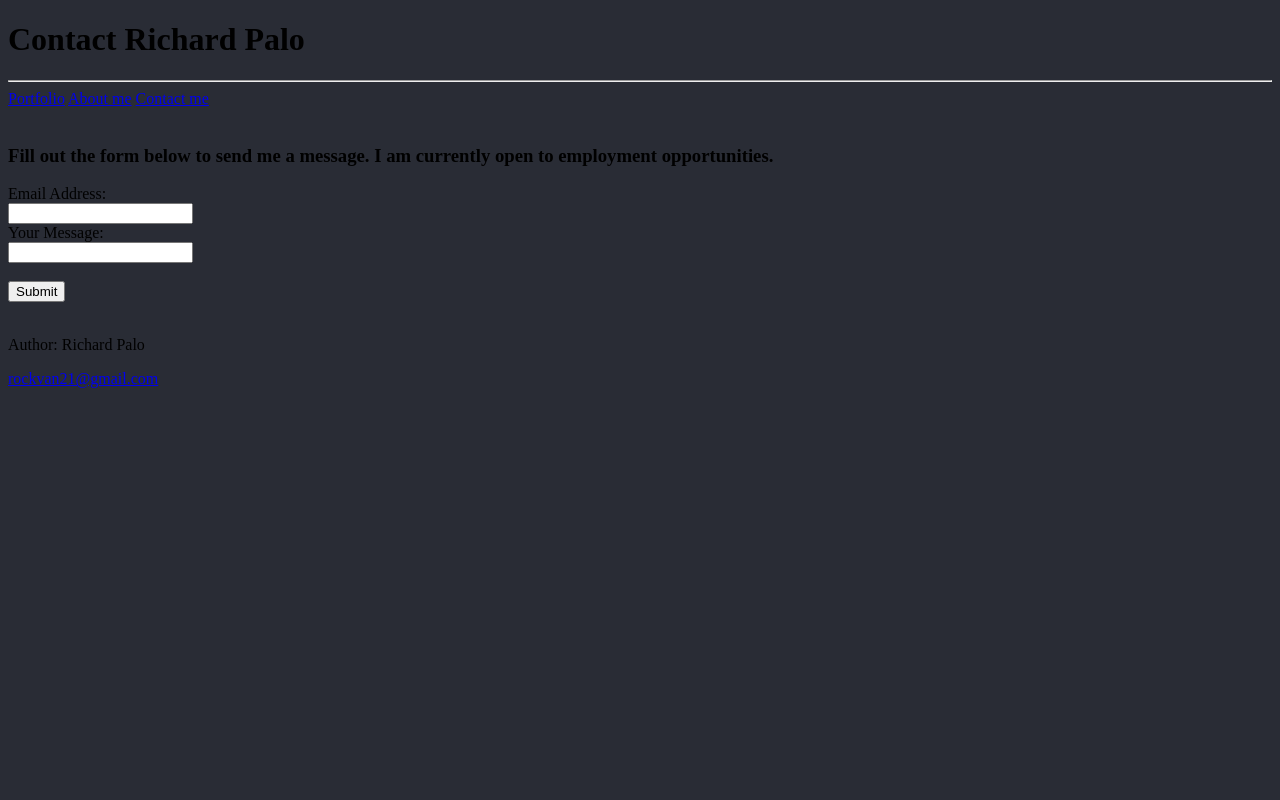
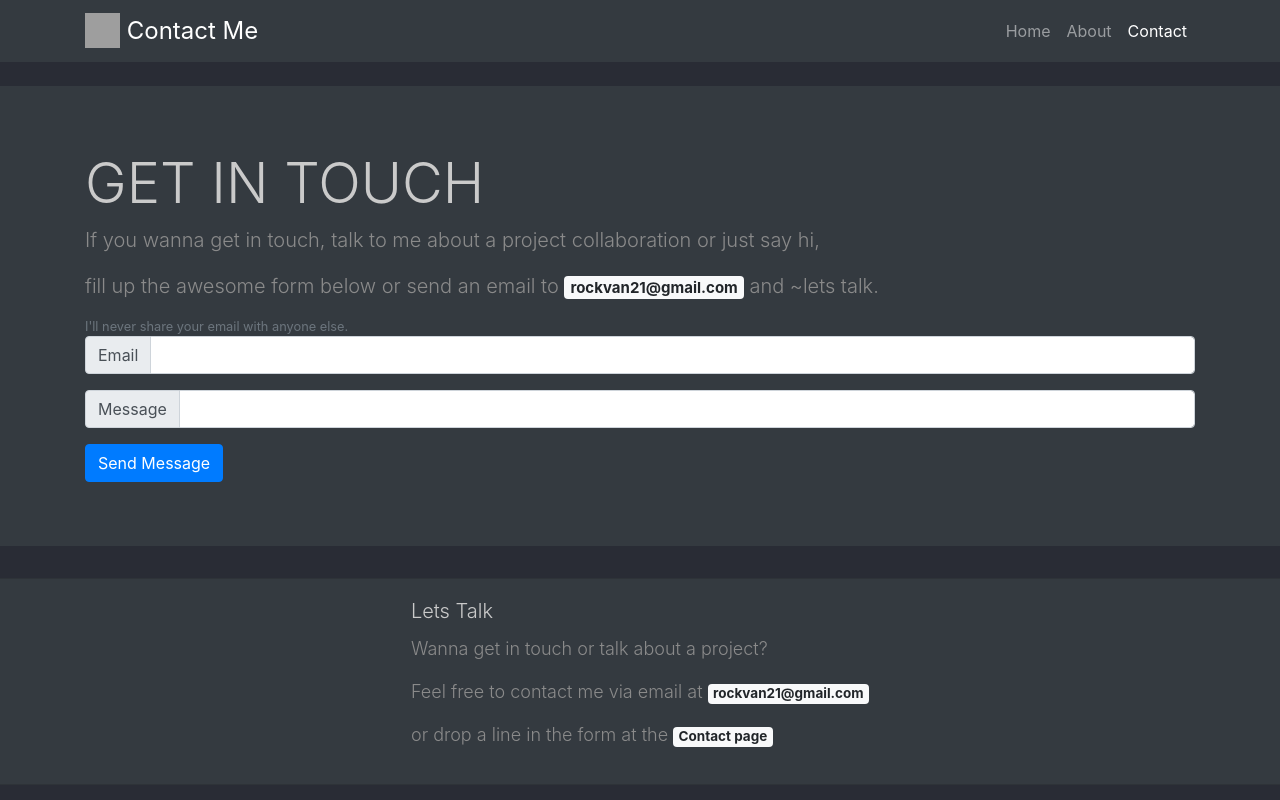
Before and after one commit to rockvan/portfolio, a plain HTML site: page contact.html in a window 1280 px wide. Drawn offline with nearby package versions, Linux system fonts and the light colour scheme; grey boxes are pictures that could not be loaded.

Commit message:
updated contact with bootstrap

```diff
--- a/contact.html
+++ b/contact.html
@@ -4,10 +4,88 @@
     <meta charset="UTF-8">
     <meta name="viewport" content="width=device-width, initial-scale=1.0">
     <title>Contact</title>
+    <link rel="stylesheet" href="https://stackpath.bootstrapcdn.com/bootstrap/4.5.2/css/bootstrap.min.css" integrity="sha384-JcKb8q3iqJ61gNV9KGb8thSsNjpSL0n8PARn9HuZOnIxN0hoP+VmmDGMN5t9UJ0Z" crossorigin="anonymous">
     <link rel="stylesheet" href="stylesheet.css">
 </head>
 
-<body class="content">
+<body>
+<!--------------------------------Navbar--------------------------------->
+    <nav class="navbar navbar-expand-lg navbar-dark bg-dark">
+    <div class="container">
+        <a class="navbar-brand" href="index.html"><img src="https://image.flaticon.com/icons/svg/3176/3176388.svg" width="35" height="35" class="d-inline-block align-top" alt="" loading="lazy">  Contact Me</a>
+        <div class="collapse navbar-collapse" id="navbarSupportedContent">
+            <ul class="navbar-nav ml-auto">
+                <li class="nav-item">
+                    <a class="nav-link" href="index.html">Home <span class="sr-only">(current)</span></a>
+                </li>
+                <li class="nav-item">
+                    <a class="nav-link" href="about.html">About <span class="sr-only">(current)</span></a>
+                </li>
+                <li class="nav-item active">
+                    <a class="nav-link" href="contact.html">Contact <span class="sr-only">(current)</span></a>
+                </li>
+            </ul>
+        </div>
+    </div>
+    </nav>
+<!--------------------------------End Navabar-------------------------------->
+<br>
+<!--------------------------------Contact-------------------------------->
+<section id="Contact">
+    <div class="jumbotron jumbotron-fluid bg-dark">
+        <div class="container">
+          <h1 class="display-4">Get in touch</h1>
+          <p class="lead">If you wanna get in touch, talk to me about a project collaboration or just say hi,</p>
+          <p class="lead">fill up the awesome form below or send an email to <a href="mailto:rockvan21@gmail.com" class="badge badge-light"> rockvan21@gmail.com</a> and ~lets talk.</p>
+
+          <form>
+            <small id="emailHelp" class="form-text text-muted">I'll never share your email with anyone else.</small>
+            <div class="input-group mb-3">
+                <div class="input-group-prepend">
+                  <span class="input-group-text" id="inputGroup-sizing-default">Email</span>
+                </div>
+                <input type="text" class="form-control" aria-label="Sizing example input" aria-describedby="inputGroup-sizing-default">
+            </div>
+
+            <div class="input-group mb-3">
+                <div class="input-group-prepend">
+                  <span class="input-group-text" id="inputGroup-sizing-default">Message</span>
+                </div>
+                <input type="text" class="form-control" aria-label="Sizing example input" aria-describedby="inputGroup-sizing-default">
+            </div>
+                <button type="submit" class="btn btn-primary">Send Message</button>
+          </form>
+
+        </div>
+      </div>
+
+</section>
+<!--------------------------------Contact-------------------------------->
+<!--------------------------------Footer-------------------------------->
+<section id="footer">
+    <footer>
+        <div class="contaider-fluid">
+            <div class="row align-items-center card navbar-dark bg-dark ">
+                <div class="card-body">
+                    <h5 class="card-title">Lets Talk</h5>
+                    <p>Wanna get in touch or talk about a project?</p>
+                    <p>Feel free to contact me via email at <a href="mailto:rockvan21@gmail.com" class="badge badge-light"> rockvan21@gmail.com</a></p>
+                    <p>or drop a line in the form at the <a href="contact.html" class="badge badge-light"> Contact page</a></p>
+                </div>
+            </div>
+        </div>
+    </footer>
+  </section>
+<!--------------------------------End Footer-------------------------------->
+</body>
+</html>
+
+
+
+
+
+<!--
+    <body>
     <h1>
         Contact Richard Palo
     </h1>
@@ -46,6 +124,4 @@
             </a>
         </p>
     </footer>
-
-</body>
-</html>
+-->
```
